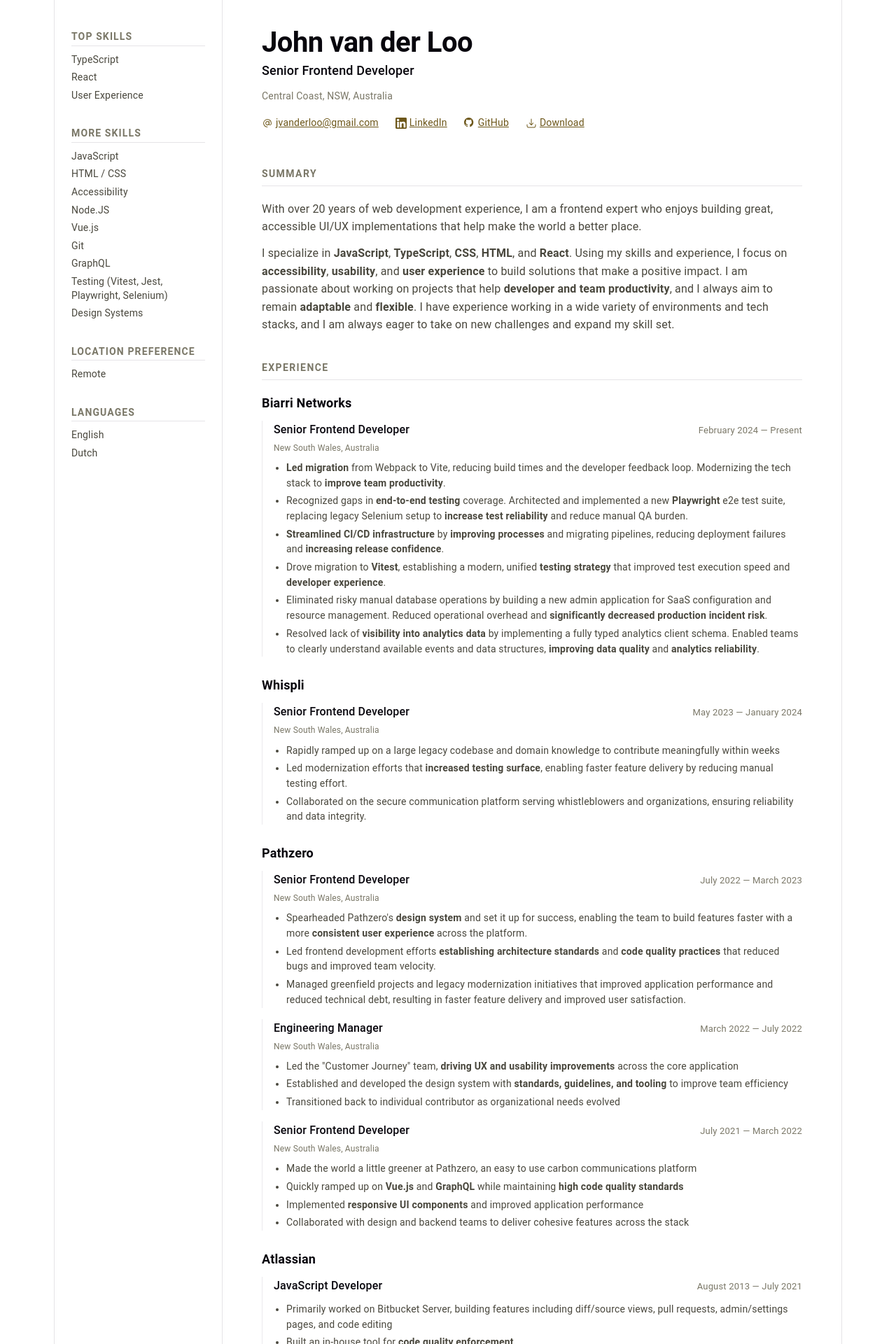
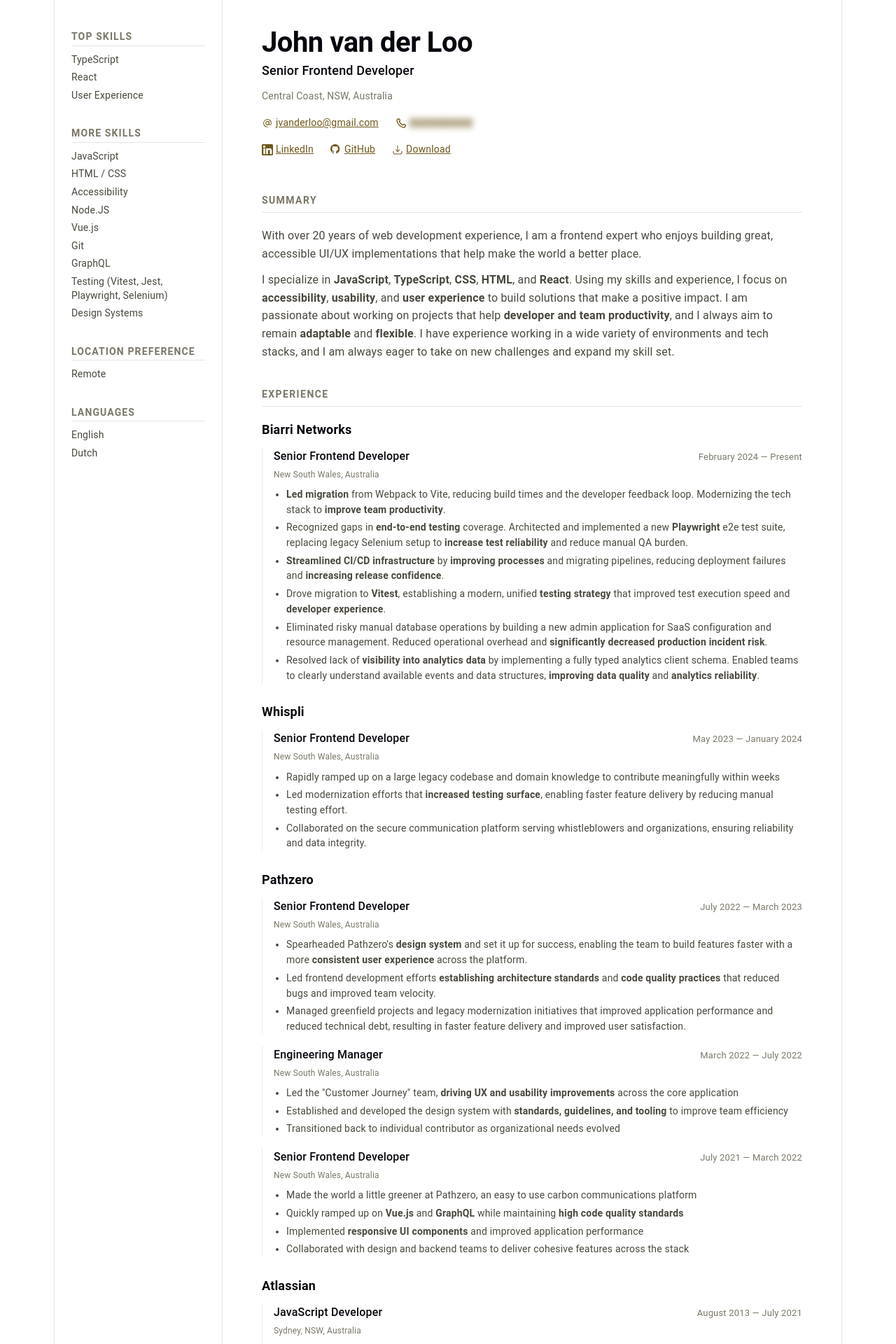
Before and after one commit to jvdl/resume, a React (Vite) app: page / in a window 1280 px wide. Shown: the top 1920 px of the page at 70% size. Built offline with nearby package versions, Linux system fonts and the light colour scheme.

Commit message:
Ensure all roles have a location and that there is a phone number as part of the contact details

```diff
--- a/index.html
+++ b/index.html
@@ -2,6 +2,7 @@
 <html lang="en">
   <head>
     <meta charset="UTF-8" />
+    <meta name="robots" content="noindex" />
     <link rel="apple-touch-icon" sizes="180x180" href="/icons/apple-touch-icon.png" />
     <link rel="icon" type="image/png" sizes="32x32" href="/icons/favicon-32x32.png" />
     <link rel="icon" type="image/png" sizes="16x16" href="/icons/favicon-16x16.png" />
--- a/src/App.css
+++ b/src/App.css
@@ -118,7 +118,17 @@
     }
   }
 
-  @container (width < 500px) {
+  .phone-number {
+    color: var(--accent);
+
+    b {
+      filter: blur(4px);
+    }
+  }
+
+
+
+  @container (width < 380px) {
     ul {
       flex-direction: column;
       gap: 8px;
@@ -206,7 +216,7 @@
     font-size: 12px;
     font-weight: 400;
     color: var(--text-muted);
-    margin: 0 0 8px;
+    margin: 0;
   }
 
   ul {
@@ -225,7 +235,8 @@
 }
 
 details {
-  &::details-content {
+  &::details-content,
+  .role-location {
     transition:
       height 200ms ease,
       content-visibility 200ms allow-discrete;
@@ -237,6 +248,10 @@
     opacity: 1;
     height: auto;
     /* overflow: visible; */
+  }
+
+  &[open] .role-location {
+    height: auto;
   }
 
   &[open] .role-meta.secondary {
@@ -424,7 +439,7 @@
     a {
       text-decoration: none;
 
-      &:not([href^="mailto"])::after {
+      &:not([href^="mailto"]):not([href^="tel"]):not([href="#"])::after {
         content: " (" attr(href) ")";
         font-size: 12px;
         color: var(--text-muted);
@@ -434,6 +449,20 @@
     ul {
       flex-direction: column;
       gap: 8px;
+    }
+
+    .phone-hidden:not(.phone-revealed) {
+      position: relative;
+
+      b {
+        visibility: hidden;
+      }
+
+      &::before {
+        content: attr(data-country) attr(data-area)  attr(data-value);
+        position: absolute;
+        left: 0;
+      }
     }
   }
 
--- a/src/App.tsx
+++ b/src/App.tsx
@@ -4,6 +4,7 @@
 import { Download } from "./icons/Download";
 import { GitHub } from "./icons/GitHub";
 import { LinkedIn } from "./icons/LinkedIn";
+import { Phone } from "./icons/Phone";
 import "./App.css";
 
 function App() {
@@ -11,6 +12,22 @@
 
   const toggleAllPreviousExperience = () => {
     setAllOpen((prev) => !prev);
+  };
+
+  const revealPhoneNumber = (
+    event: React.MouseEvent<HTMLAnchorElement> | React.KeyboardEvent<HTMLAnchorElement>,
+  ) => {
+    const target = event.currentTarget;
+    if (target.classList.contains("phone-revealed")) {
+      return;
+    }
+    event.preventDefault();
+
+    const phoneNumber = `${target.getAttribute("data-country")}${target.getAttribute("data-area")}${target.getAttribute("data-value")}`;
+    target.textContent = phoneNumber;
+    target.title = "";
+    target.classList.add("phone-revealed");
+    target.href = `tel:${phoneNumber}`;
   };
 
   return (
@@ -65,6 +82,25 @@
               <AtSymbol />
               <a href="mailto:jvanderloo@gmail.com">jvanderloo@gmail.com</a>
             </li>
+            <li className="phone-link">
+              <Phone />
+              <span className="phone-number">
+                <a
+                  href="#"
+                  onClick={revealPhoneNumber}
+                  className="phone-hidden"
+                  data-country="+61"
+                  data-area="425"
+                  data-value="317887"
+                  title="click to reveal"
+                  tabIndex={0}
+                >
+                  <b>00000000000</b>
+                </a>
+              </span>
+            </li>
+          </ul>
+          <ul>
             <li>
               <LinkedIn />
               <a href="https://www.linkedin.com/in/jvanderloo" target="_blank" rel="noreferrer">
@@ -256,6 +292,7 @@
                 <span className="role-title">JavaScript Developer</span>
                 <span className="role-dates">August 2013 — July 2021</span>
               </div>
+              <p className="role-location">Sydney, NSW, Australia</p>
               <ul>
                 <li>
                   Primarily worked on Bitbucket Server, building features including diff/source
@@ -294,6 +331,7 @@
                   <span className="role-title">Owner</span>
                   <span className="role-dates">January 2005 — December 2016</span>
                 </div>
+                <p className="role-location">New South Wales, Australia</p>
               </summary>
               <div className="role">
                 <ul>
@@ -318,6 +356,7 @@
                   <span className="role-title">Senior Frontend Developer</span>
                   <span className="role-dates">March 2012 — August 2013</span>
                 </div>
+                <p className="role-location">Surrey Hills, NSW, Australia</p>
               </summary>
               <div className="role">
                 <ul>
@@ -346,6 +385,7 @@
                   <span className="role-title">Team Lead Developer</span>
                   <span className="role-dates">May 2011 — March 2012</span>
                 </div>
+                <p className="role-location">Pyrmont, NSW, Australia</p>
               </summary>
               <div className="role">
                 <ul>
@@ -373,6 +413,7 @@
                   <span className="role-title">Front End Developer</span>
                   <span className="role-dates">February 2010 — May 2011</span>
                 </div>
+                <p className="role-location">Pyrmont, NSW, Australia</p>
               </summary>
               <div className="role">
                 <ul>
@@ -400,6 +441,7 @@
                   <span className="role-title">Senior Multimedia Programmer</span>
                   <span className="role-dates">March 2007 — February 2010</span>
                 </div>
+                <p className="role-location">Millers Point, NSW, Australia</p>
               </summary>
               <div className="role">
                 <ul>
@@ -431,6 +473,7 @@
                   <span className="role-title">Front End Developer</span>
                   <span className="role-dates">December 2006 — March 2007</span>
                 </div>
+                <p className="role-location">Sydney, NSW, Australia</p>
               </summary>
               <div className="role">
                 <ul>
--- /dev/null
+++ b/src/icons/Phone.tsx
@@ -0,0 +1,13 @@
+import { Icon } from "./Icon";
+
+export const Phone = (props: React.SVGProps<SVGSVGElement>) => (
+  <Icon name="phone" {...props}>
+    <path
+      d="M8.38028 8.85335C9.07627 10.303 10.0251 11.6616 11.2266 12.8632C12.4282 14.0648 13.7869 15.0136 15.2365 15.7096C15.3612 15.7694 15.4235 15.7994 15.5024 15.8224C15.7828 15.9041 16.127 15.8454 16.3644 15.6754C16.4313 15.6275 16.4884 15.5704 16.6027 15.4561C16.9523 15.1064 17.1271 14.9316 17.3029 14.8174C17.9658 14.3864 18.8204 14.3864 19.4833 14.8174C19.6591 14.9316 19.8339 15.1064 20.1835 15.4561L20.3783 15.6509C20.9098 16.1824 21.1755 16.4481 21.3198 16.7335C21.6069 17.301 21.6069 17.9713 21.3198 18.5389C21.1755 18.8242 20.9098 19.09 20.3783 19.6214L20.2207 19.779C19.6911 20.3087 19.4263 20.5735 19.0662 20.7757C18.6667 21.0001 18.0462 21.1615 17.588 21.1601C17.1751 21.1589 16.8928 21.0788 16.3284 20.9186C13.295 20.0576 10.4326 18.4332 8.04466 16.0452C5.65668 13.6572 4.03221 10.7948 3.17124 7.76144C3.01103 7.19699 2.93092 6.91477 2.9297 6.50182C2.92833 6.0436 3.08969 5.42311 3.31411 5.0236C3.51636 4.66357 3.78117 4.39876 4.3108 3.86913L4.46843 3.7115C4.99987 3.18006 5.2656 2.91433 5.55098 2.76999C6.11854 2.48292 6.7888 2.48292 7.35636 2.76999C7.64174 2.91433 7.90747 3.18006 8.43891 3.7115L8.63378 3.90637C8.98338 4.25597 9.15819 4.43078 9.27247 4.60655C9.70347 5.26945 9.70347 6.12403 9.27247 6.78692C9.15819 6.96269 8.98338 7.1375 8.63378 7.4871C8.51947 7.60142 8.46231 7.65857 8.41447 7.72538C8.24446 7.96281 8.18576 8.30707 8.26748 8.58743C8.29048 8.66632 8.32041 8.72866 8.38028 8.85335Z"
+      stroke="currentColor"
+      strokeWidth="2"
+      strokeLinecap="round"
+      strokeLinejoin="round"
+    />
+  </Icon>
+);
```
